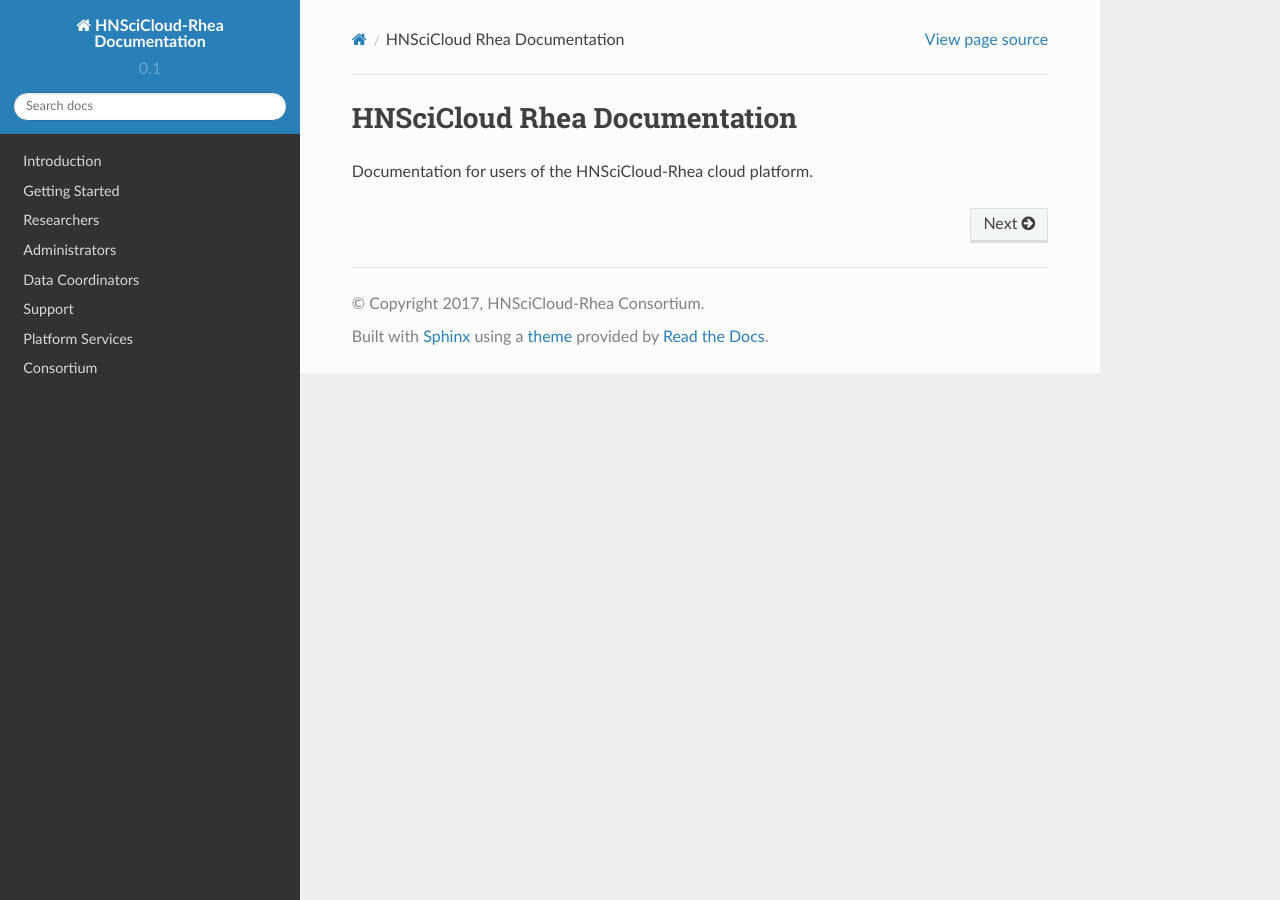
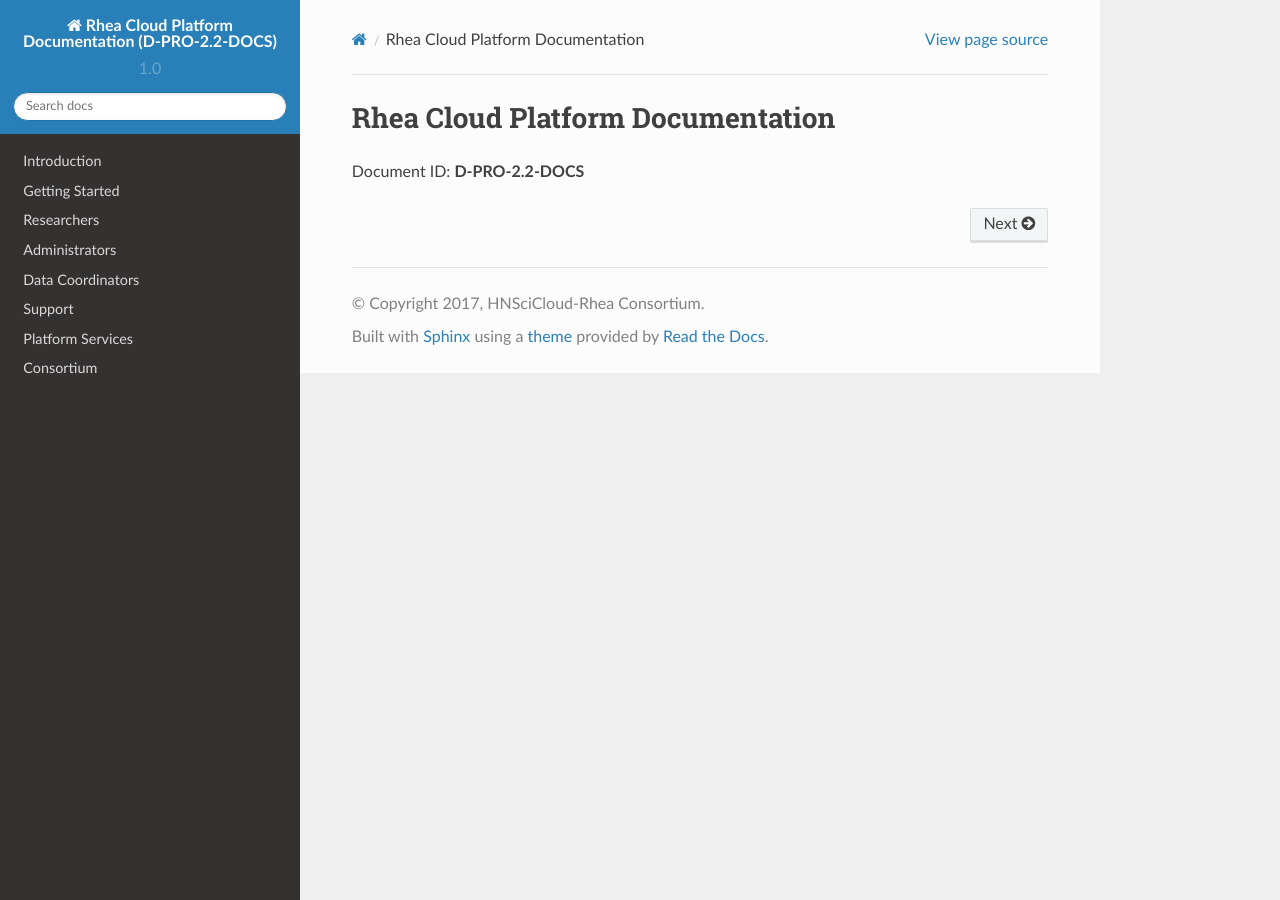
Before and after one commit to teamputtygen/hn-docs, a Sphinx documentation site: the page built from docs/index.rst, in a window 1280 px wide. Built offline with Sphinx 7.4.7 and the Read the Docs theme 2.0.0, drawn with Linux system fonts in a browser that asks for light colours.

Commit message:
add document id

```diff
--- a/docs/conf.py
+++ b/docs/conf.py
@@ -45,7 +45,7 @@ source_suffix = '.rst'
 master_doc = 'index'
 
 # General information about the project.
-project = u'HNSciCloud-Rhea Documentation'
+project = u'Rhea Cloud Platform Documentation (D-PRO-2.2-DOCS)'
 copyright = u'2017, HNSciCloud-Rhea Consortium'
 author = u'HNSciCloud-Rhea Consortium'
 
@@ -54,9 +54,9 @@ author = u'HNSciCloud-Rhea Consortium'
 # built documents.
 #
 # The short X.Y version.
-version = '0.1'
+version = '1.0'
 # The full version, including alpha/beta/rc tags.
-release = '0.1-SNAPSHOT'
+release = '1.0 RC1 (2017-06-23)'
 
 # The language for content autogenerated by Sphinx. Refer to documentation
 # for a list of supported languages.
--- a/docs/index.rst
+++ b/docs/index.rst
@@ -1,8 +1,8 @@
 
-HNSciCloud Rhea Documentation
-=============================
+Rhea Cloud Platform Documentation
+=================================
 
-Documentation for users of the HNSciCloud-Rhea cloud platform.
+Document ID: **D-PRO-2.2-DOCS**
 
 .. toctree::
    :maxdepth: 1
```
